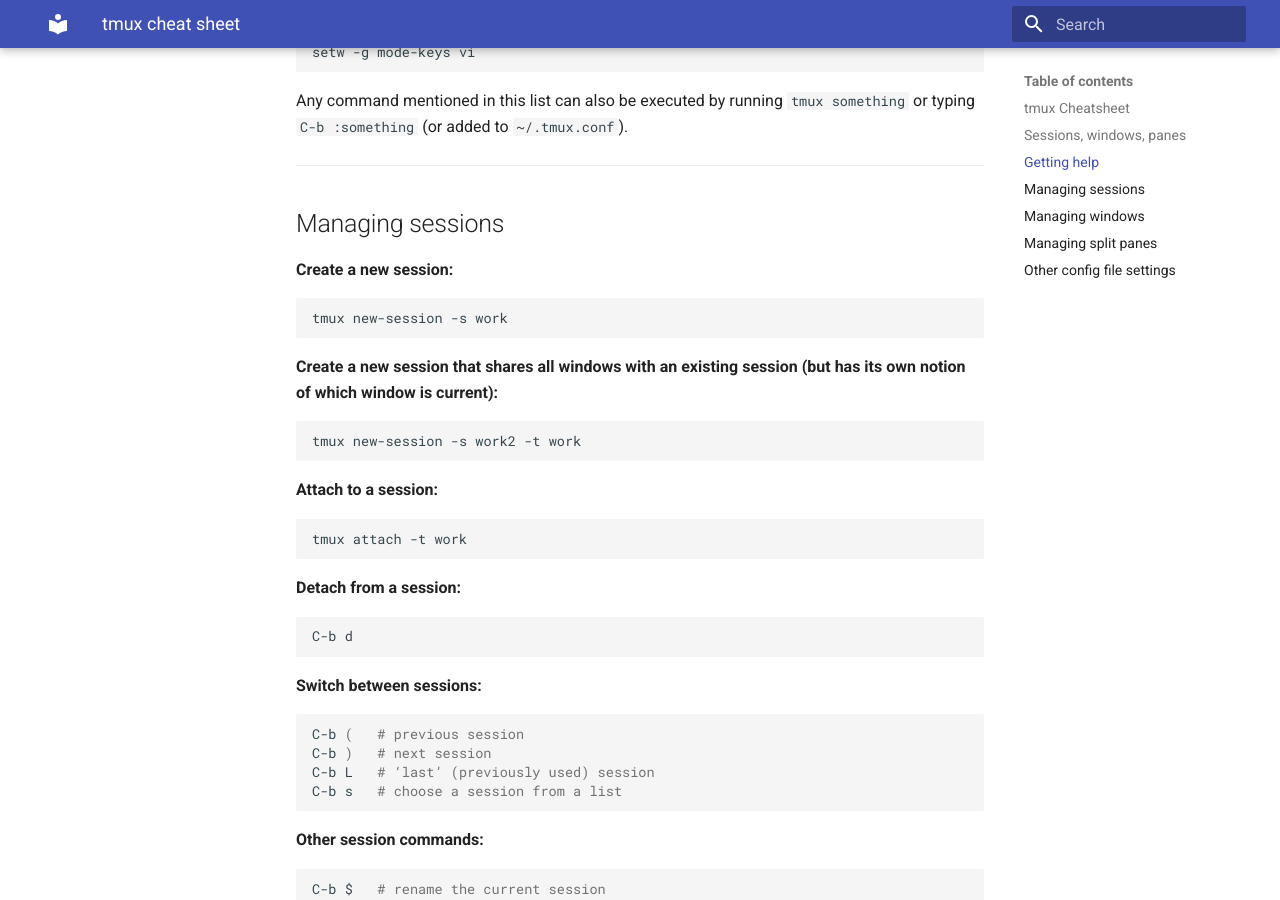
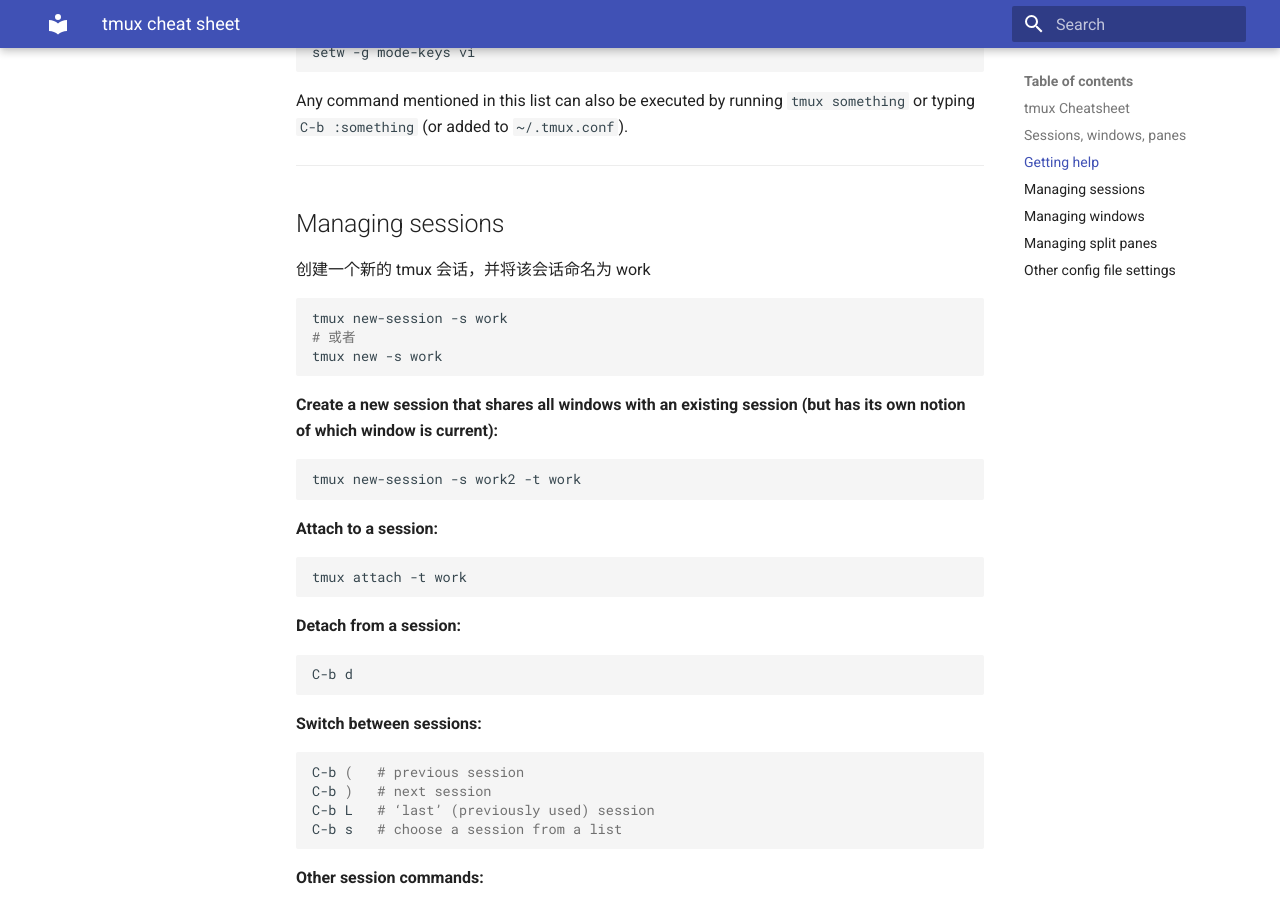
Before and after one commit to ymma98/technotes, an MkDocs documentation site: the page built from docs/Linux/tmux速查.md, in a window 1280 px wide and 900 px high, scrolled down 803 px. Built offline with MkDocs 1.6.1 and Material for MkDocs 9.7.7, drawn with Linux system fonts in a browser that asks for light colours.

Commit message:
docs/Linux/tmux速查.md updated from https://stackedit.cn/

````diff
--- a/docs/Linux/tmux速查.md
+++ b/docs/Linux/tmux速查.md
@@ -37,10 +37,12 @@ Any command mentioned in this list can also be executed by running `tmux somethi
 
 ## Managing sessions
 
-**Create a new session:**
+创建一个新的 tmux 会话，并将该会话命名为 work
 
 ```bash
 tmux new-session -s work
+# 或者
+tmux new -s work
 ```
 
 **Create a new session that shares all windows with an existing session (but has its own notion of which window is current):**
````
Also changed, not shown: other parts of docs/Linux/tmux速查.md (+2 -2 lines).
